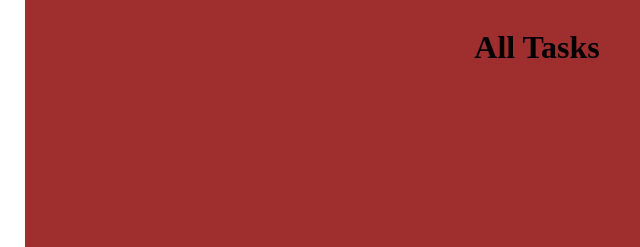
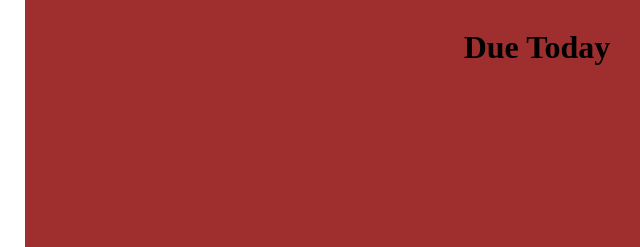
Before and after one commit to Badger-cmyk/ToDoList, a website built with webpack: page src/template.html in a window 1280 px wide. Both pictures are taken after a click on the element "Today". Shown: the top 247 px of the page, 231-871 px from the left. Built offline with nearby package versions, Linux system fonts and the light colour scheme.

Commit message:
Implement Today view for tasks due today

```diff
--- a/src/display.js
+++ b/src/display.js
@@ -108,12 +108,25 @@ export function renderAllTasks() {
 
     const projects = getProjects()
 
-    if(projects.length === 0) todosContainer.textContent = 'No Tasks To Complete'
-
     projects.forEach(project => {
         project.todos.forEach(todo => {
             const todoCard = createTodoCard(todo)
             todosContainer.append(todoCard)
+        })
+    })
+}
+
+export function renderTodayTasks(){
+    const todosContainer = document.querySelector('.main-area')
+
+    todosContainer.replaceChildren()
+    const today = new Date().toISOString().split('T')[0]
+
+    getProjects().forEach((project) => {
+        project.todos.forEach((todo) => {
+            if(todo.dueDate === today){
+                todosContainer.append(createTodoCard(todo))
+            }
         })
     })
 }
@@ -138,6 +151,7 @@ export function initEventListeners(){
     const todoDes = document.querySelector('.todo-des')
     const todoDate = document.querySelector('.todo-date')
     const allTasks = document.querySelector('.all-tasks')
+    const todayTasks = document.querySelector('.today-tasks')
 
     let currentProjectId
     let currentlyViewedProjectId
@@ -286,8 +300,12 @@ export function initEventListeners(){
 
     allTasks.addEventListener('click', (e) => {
         document.querySelector('.main-area-heading').textContent = 'All Tasks'
-        const projects = getProjects()
         renderAllTasks()
+    })
+
+    todayTasks.addEventListener('click', (e) => {
+        document.querySelector('.main-area-heading').textContent = 'Due Today'
+        renderTodayTasks()
     })
 
 
--- a/src/template.html
+++ b/src/template.html
@@ -25,7 +25,7 @@
                         </div>
                         <p>All Tasks</p>
                     </div>
-                    <div>
+                    <div class="today-tasks">
                         <div class="svg-container">
                             <svg xmlns="http://www.w3.org/2000/svg" height=20 width=20 viewBox="0 0 24 24"><title>calendar-today</title><path d="M7,10H12V15H7M19,19H5V8H19M19,3H18V1H16V3H8V1H6V3H5C3.89,3 3,3.9 3,5V19A2,2 0 0,0 5,21H19A2,2 0 0,0 21,19V5A2,2 0 0,0 19,3Z" /></svg>
                         </div>
```
